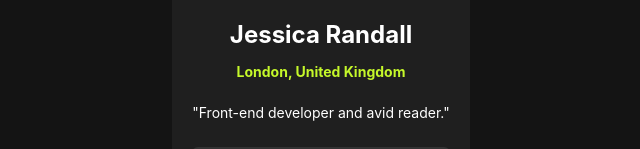
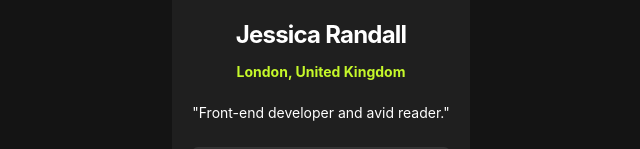
Before and after one commit to psydev24/social-links-profile, a plain HTML site: page index.html in a window 1280 px wide. Shown: the part 232-381 px from the top of the page, 319-959 px from the left. Drawn offline with Linux system fonts and the light colour scheme; a web font is replaced by a local one.

Commit message:
Updated letter spacing

```diff
--- a/style.css
+++ b/style.css
@@ -113,6 +113,7 @@ body {
 
 .header {
   font-size: var(--text-header);
+  letter-spacing: -0.79px;
 }
 
 .subheading {
```
